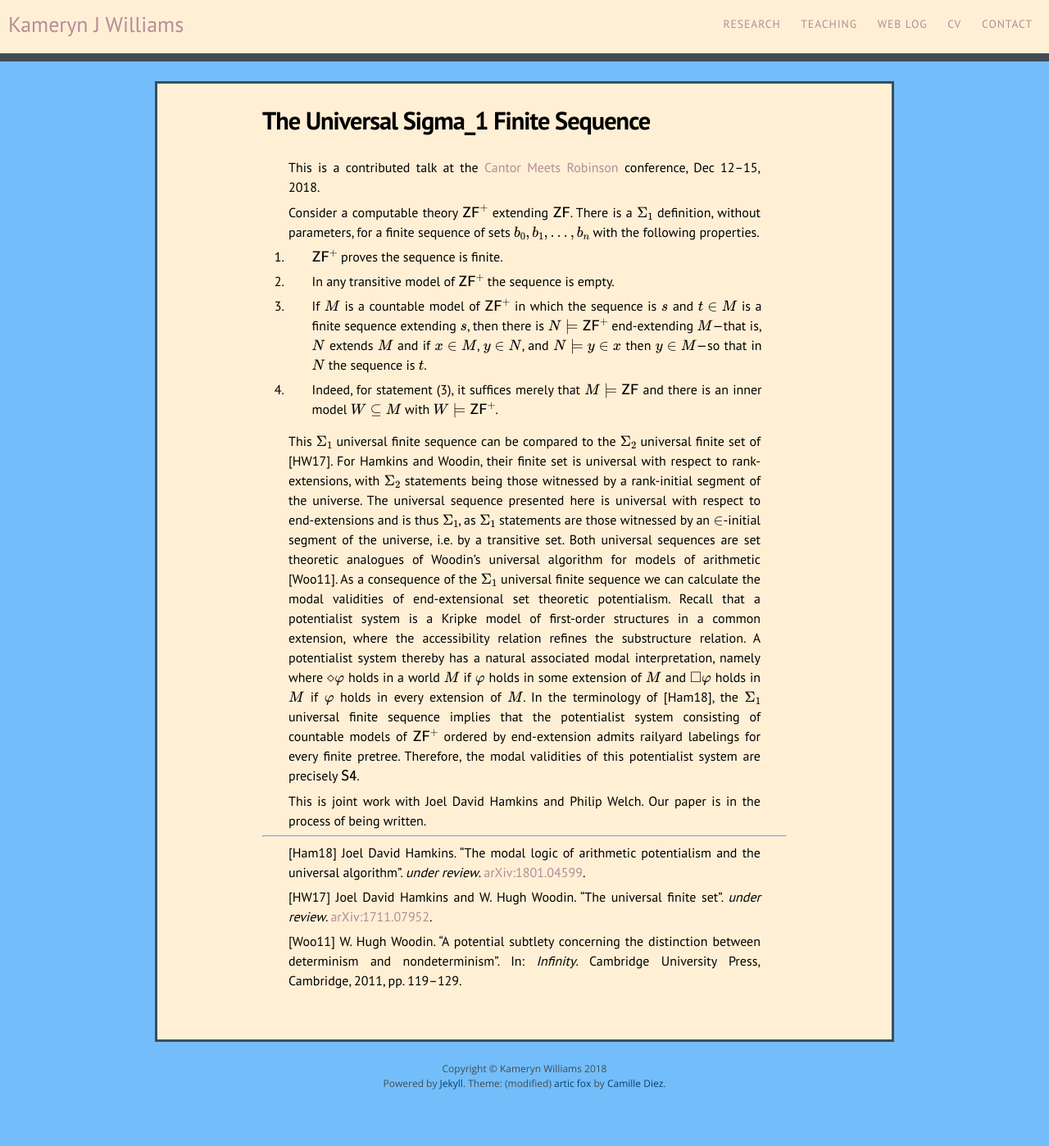
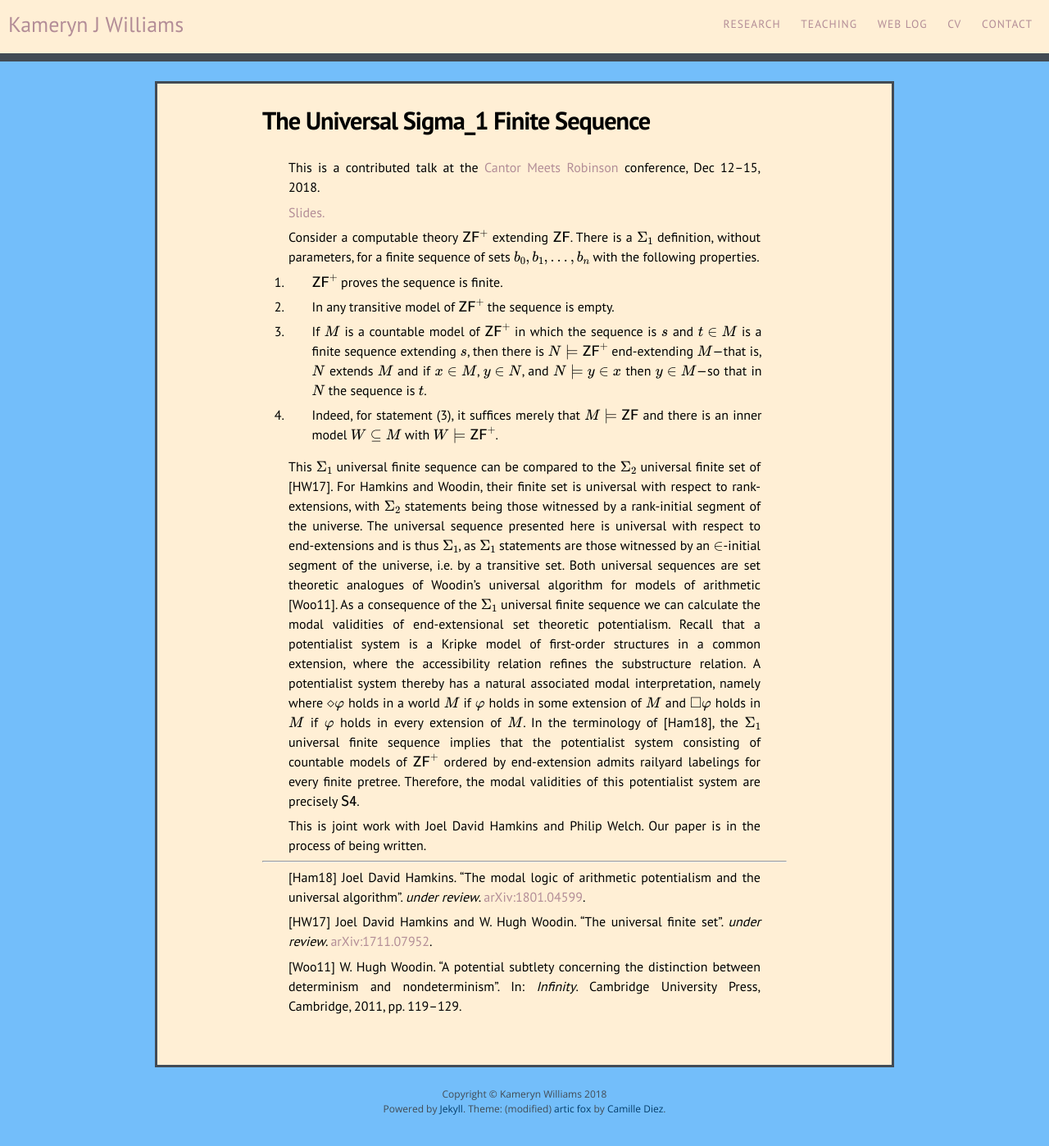
Before and after one commit to kamerynjw/kamerynjw.github.io, a Jekyll site: the page built from research/talks/2018-dec-cmr.md, in a window 1280 px wide. Shown: the whole page at 82% size. Built offline with Jekyll 4.4.1, drawn with Linux system fonts in a browser that asks for light colours; nearby versions of some CDN libraries; formulas are drawn with MathJax 3; before the commit the page ends 1367 px from its top, so only the background shows below that.

Commit message:
added slides to cmr talk

```diff
--- a/research/talks/2018-dec-cmr.md
+++ b/research/talks/2018-dec-cmr.md
@@ -5,6 +5,8 @@
 ---
 
 This is a contributed talk at the [Cantor Meets Robinson](https://cantormeetsrobinson.wordpress.com/) conference, Dec 12–15, 2018.
+
+[Slides.]({{ page.url }}univ-seq.pdf)
 
 Consider a computable theory $\mathsf{ZF}^+$ extending $\mathsf{ZF}$. There is a $\Sigma_1$ definition, without parameters, for a finite sequence of sets $b_0, b_1, \ldots , b_n$ with the following properties.
 
```
Also changed, not shown: 1 other file.
